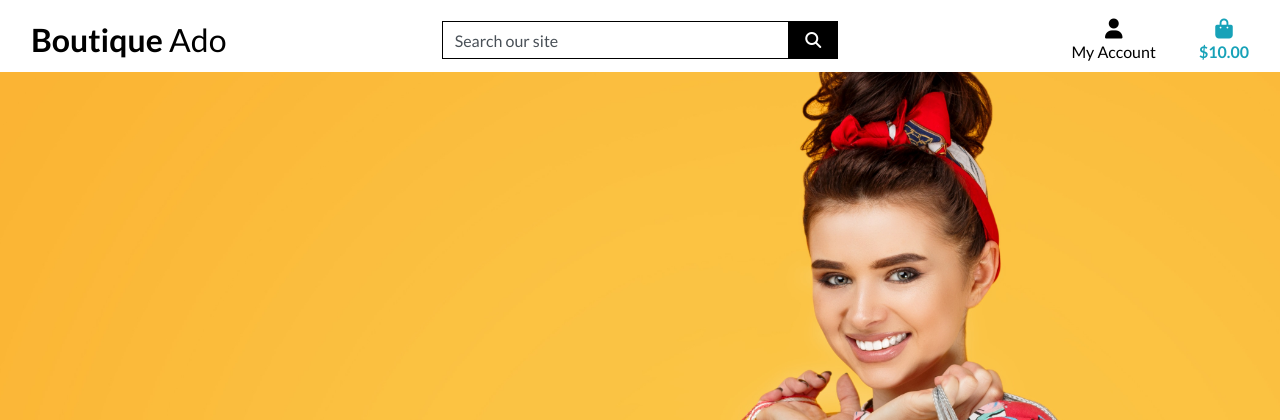
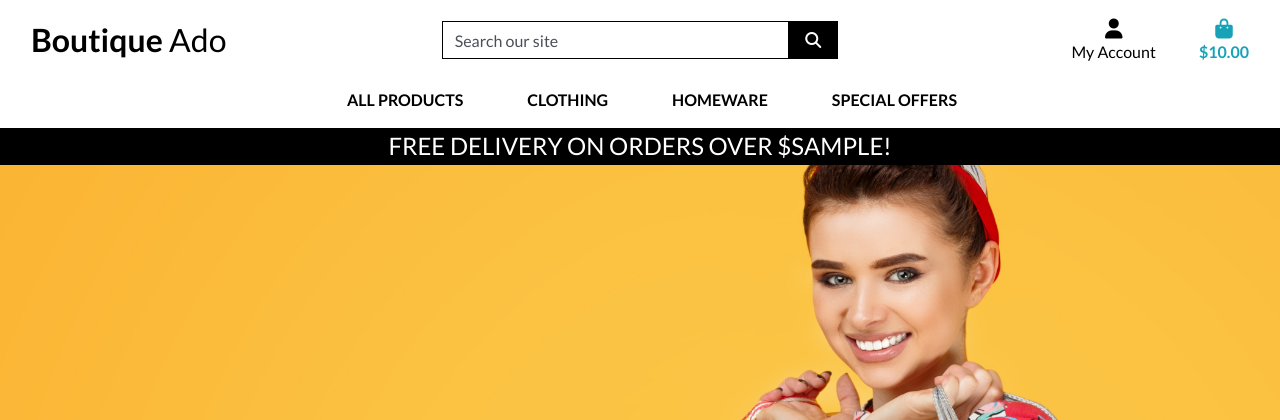
Before and after one commit to kasemdeautsch/boutique_ado_v1, a Django app: template templates/base.html in a window 1280 px wide. Shown: the top 420 px of the page. Run offline with Django 3.2, Linux system fonts and the light colour scheme; the template is opened without the code that fills it: most values are stand-ins (such as "Sample title", 1, 10 or a date in 2020); some libraries are stand-ins or nearby versions.

Commit message:
added mobileheader and mainnavbar

```diff
--- a/static/css/base.css
+++ b/static/css/base.css
@@ -56,6 +56,10 @@ body {
     border: 1px solid black !important;
 }
 
+.bg-black {
+    background: #000 !important;
+}
+
 /* -------------------------------- Media Queries */
 
 /* Slightly larger container on xl screens */
--- a/templates/base.html
+++ b/templates/base.html
@@ -42,7 +42,12 @@
     <title>Boutique Ado{% block extra_title %}{% endblock %}</title>
   </head>
   <body>
+
+
+
+
     <header class="container-fluid fixed-top">
+
       <div id="topnav" class="row bg-white pt-lg-2 d-none d-lg-flex">
         <div class="col-12 col-lg-4 my-auto py-1 py-lg-0 text-center text-lg-left">
           <a href="{% url 'home' %}" class="nav-link main-logo-link">
@@ -65,7 +70,7 @@
         </div>
         <div class="col-12 col-lg-4 my-auto py-1 py-lg-0">
           <ul class="list-inline list-unstyled text-center text-lg-right my-0">
-            <li class="list-inline-item dropdownx">
+            <li class="list-inline-item dropdown">
                 <a class="text-black nav-link" href="#" id="user-options" data-toggle="dropdown" aria-haspopup="true" aria-expanded="false">
                   <div class="text-center">
                       <div><i class="fas fa-user fa-lg"></i></div>
@@ -97,11 +102,30 @@
                         {% endif %}
                     </p>
                 </div>
-            </a>
+              </a>
             </li>
           </ul>
         </div>
       </div>
+
+
+
+      <div class="row bg-white">
+        <nav class="navbar navbar-expand-lg navbar-light bg-light1 w-100">
+
+          <button class="navbar-toggler" type="button" data-toggle="collapse" data-target="#main-nav" aria-controls="main-nav" aria-expanded="false" aria-label="Toggle navigation">
+            <span class="navbar-toggler-icon"></span>
+          </button>
+          {% include 'includes/mobile-top-header.html' %}
+          {% include 'includes/main-nav.html' %}
+        </nav>
+      </div>
+      <div id="delivery-banner" class="row text-center">
+            <div class="col bg-black text-white">
+                <h4 class="logo-font my-1">Free delivery on orders over ${{ free_shipping_threshold1 }}!</h4>
+            </div>
+        </div>
+
     </header>
     {% if messages %}
         <div class="message-container"></div>
@@ -116,6 +140,8 @@
     {% block postloadjs %}
     {% endblock %}
 
+
+
     <!-- Optional JavaScript; choose one of the two! -->
 
     <!-- Option 1: jQuery and Bootstrap Bundle (includes Popper) -->
--- /dev/null
+++ b/templates/includes/main-nav.html
@@ -0,0 +1,50 @@
+<div class="collapse navbar-collapse" id="main-nav">
+    <ul class="navbar-nav w-auto mx-auto">
+        <li class="nav-item dropdown">
+            <a class="logo-font font-weight-bold nav-link text-black mr-5" href="#" id="all-products-link" data-toggle="dropdown" aria-haspopup="true" aria-expanded="false">
+                All Products
+            </a>
+            <div class="dropdown-menu border-0" aria-labelledby="all-products-link">
+                <a href="" class="dropdown-item">By Price</a>
+                <a href="" class="dropdown-item ">By Rating</a>
+                <a href="" class="dropdown-item ">By Category</a>
+                <a href="" class="dropdown-item">All Products</a>
+            </div>
+        </li>
+
+        <li class="nav-item dropdown">
+            <a class="logo-font font-weight-bold nav-link text-black mr-5" href="#" id="clothing-link" data-toggle="dropdown" aria-haspopup="true" aria-expanded="false">
+                Clothing
+            </a>
+            <div class="dropdown-menu border-0" aria-labelledby="clothing-link">
+                <a href="" class="dropdown-item">Activewear &amp; Essentials</a>
+                <a href="" class="dropdown-item">Jeans</a>
+                <a href="" class="dropdown-item">Shirts</a>
+                <a href="" class="dropdown-item">All Clothing</a>
+            </div>
+        </li>
+
+        <li class="nav-item dropdown">
+            <a class="logo-font font-weight-bold nav-link text-black mr-5" href="#" id="homeware-link" data-toggle="dropdown" aria-haspopup="true" aria-expanded="false">
+                Homeware
+            </a>
+            <div class="dropdown-menu border-0" aria-labelledby="homeware-link">
+                <a href="" class="dropdown-item">Bed &amp; Bath</a>
+                <a href="" class="dropdown-item">Kitchen &amp; Dining</a>
+                <a href="" class="dropdown-item">All Homeware</a>
+            </div>
+        </li>
+
+        <li class="nav-item dropdown">
+            <a class="logo-font font-weight-bold nav-link text-black" href="#" id="specials-link" data-toggle="dropdown" aria-haspopup="true" aria-expanded="false">
+                Special Offers
+            </a>
+            <div class="dropdown-menu border-0" aria-labelledby="specials-link">
+                <a href="" class="dropdown-item">New Arrivals</a>
+                <a href="" class="dropdown-item">Deals</a>
+                <a href="" class="dropdown-item">Clearance</a>
+                <a href="" class="dropdown-item">All Specials</a>
+            </div>
+        </li>
+    </ul>
+</div>
--- /dev/null
+++ b/templates/includes/mobile-top-header.html
@@ -0,0 +1,57 @@
+<li class="list-inline-item">
+
+    <a class="text-black nav-link d-block d-lg-none" href="#" id="mobile-search" data-toggle="dropdown" aria-haspopup="true" aria-expanded="false">
+        <div class="text-center">
+            <div><i class="fas fa-search fa-lg"></i></div>
+            <p class="my-0">Search</p>
+        </div>
+    </a>
+    <div class="dropdown-menu border-0 w-100 p-3 rounded-0 my-0" aria-labelledby="mobile-search">
+        <form class="form" method="GET" action="">
+            <div class="input-group w-100">
+                <input class="form-control border border-black rounded-0" type="text" name="q" placeholder="Search our site">
+                <div class="input-group-append">
+                    <button class="form-control form-control btn btn-black border border-black rounded-0" type="submit">
+                        <span class="icon">
+                            <i class="fas fa-search"></i>
+                        </span>
+                    </button>
+                </div>
+            </div>
+        </form>
+    </div>
+</li>
+<li class="list-inline-item dropdown">
+    <a class="text-black nav-link d-block d-lg-none" href="#" id="user-options" data-toggle="dropdown" aria-haspopup="true" aria-expanded="false">
+        <div class="text-center">
+            <div><i class="fas fa-user fa-lg"></i></div>
+            <p class="my-0">My Account</p>
+        </div>
+    </a>
+    <div class="dropdown-menu border-0" aria-labelledby="user-options">
+        {% if request.user.is_authenticated %}
+            {% if request.user.is_superuser %}
+                <a href="{% url 'account_logout' %}" class="dropdown-item">Product Management</a>
+            {% endif %}
+            <a href="" class="dropdown-item">My Profile</a>
+            <a href="{% url 'account_logout' %}" class="dropdown-item">Logout</a>
+        {% else %}
+            <a href="{% url 'account_signup' %}" class="dropdown-item">Register</a>
+            <a href="{% url 'account_login' %}" class="dropdown-item">Login</a>
+        {% endif %}
+    </div>
+</li>
+<li class="list-inline-item">
+    <a class="{% if grand_total %}text-primary font-weight-bold{% else %}text-black{% endif %} nav-link d-block d-lg-none" href="">
+        <div class="text-center">
+            <div><i class="fas fa-shopping-bag fa-lg"></i></div>
+            <p class="my-0">
+                {% if grand_total %}
+                    ${{ grand_total|floatformat:2 }}
+                {% else %}
+                    $0.00
+                {% endif %}
+            </p>
+        </div>
+    </a>
+</li>
```
